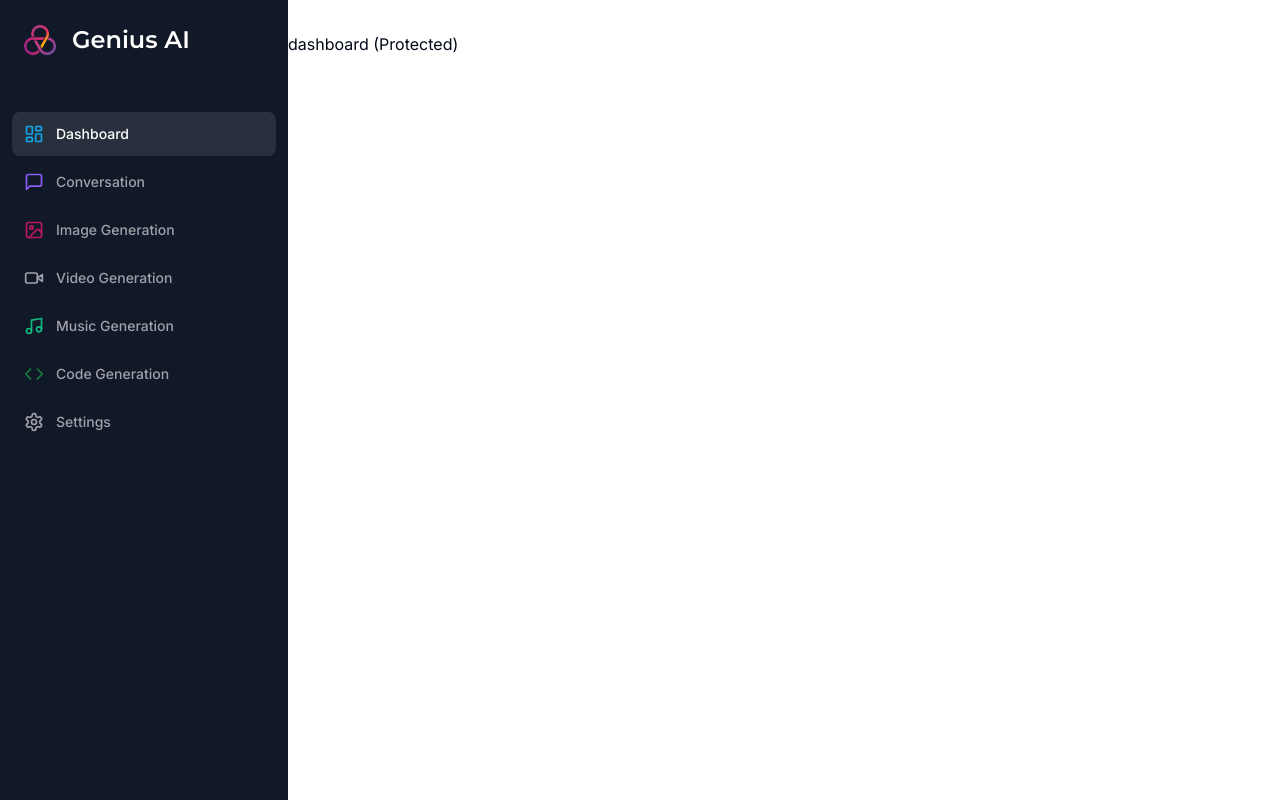
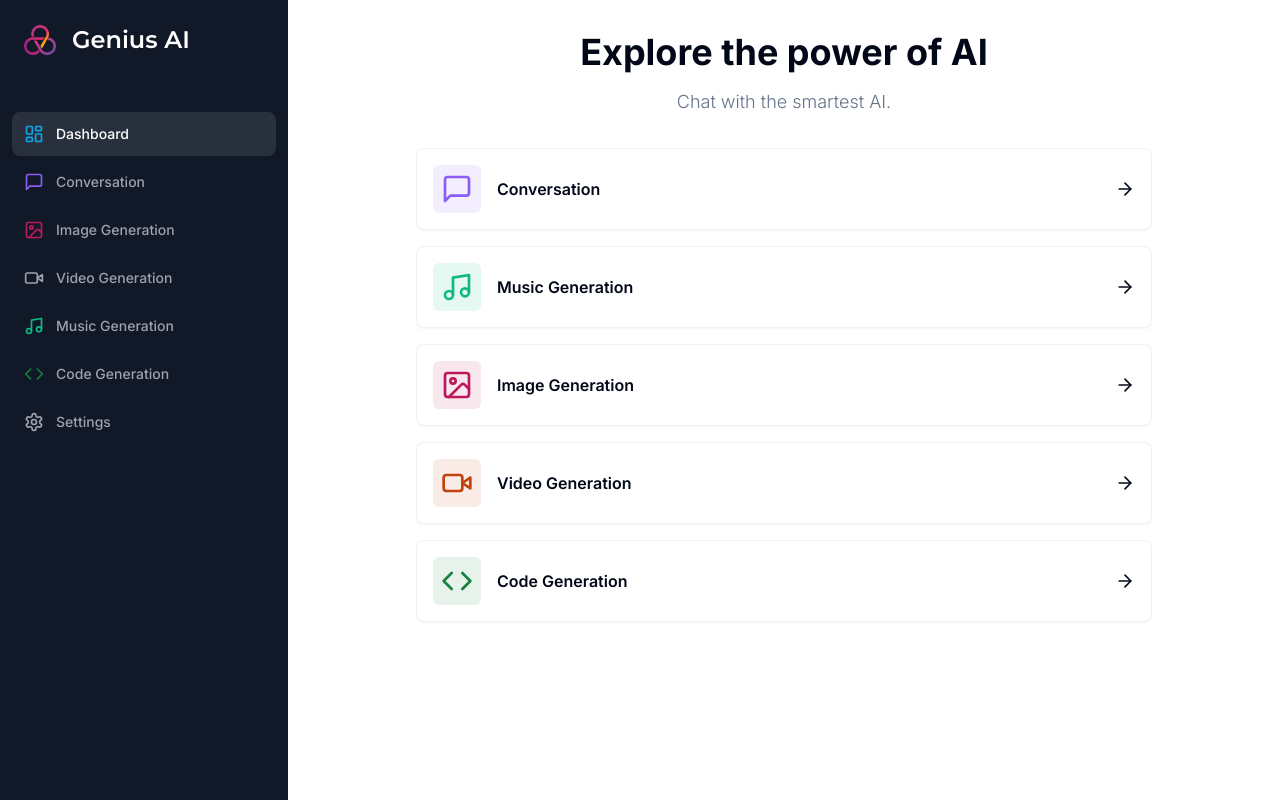
Before and after one commit to DigitalPotential/ai-saas, a Next.js app: page /dashboard in a window 1280 px wide. Built offline with nearby package versions, Linux system fonts and the light colour scheme.

Commit message:
feat: Dashboard with Ai alternatives

```diff
--- a/app/(dashboard)/(routes)/dashboard/page.tsx
+++ b/app/(dashboard)/(routes)/dashboard/page.tsx
@@ -1,7 +1,79 @@
+"use client";
+
+import { Card } from "@/components/ui/card";
+import { MessageSquare, ArrowRight, Music, VideoIcon, ImageIcon, Code } from "lucide-react";
+import { cn } from "@/lib/utils";
+import { useRouter } from "next/router";
+
+const tools = [
+    {
+        label: "Conversation",
+        icon: MessageSquare,
+        color: "text-violet-500",
+        bgColor: "bg-violet-500/10",
+        href: "/conversation",
+    },
+    {
+        label: "Music Generation",
+        icon: Music,
+        color: "text-emerald-500",
+        bgColor: "bg-emerald-500/10",
+        href: "/music",
+    },
+    {
+        label: "Image Generation",
+        icon: ImageIcon,
+        color: "text-pink-700",
+        bgColor: "bg-pink-700/10",
+        href: "/image",
+    },
+    {
+        label: "Video Generation",
+        icon: VideoIcon,
+        color: "text-orange-700",
+        bgColor: "bg-orange-700/10",
+        href: "/video",
+    },
+    {
+        label: "Code Generation",
+        icon: Code,
+        color: "text-green-700",
+        bgColor: "bg-green-700/10",
+        href: "/code",
+    }
+];
+
 const DashboardPage = () => {
+    const router = useRouter();
     return (
         <div>
-            <p>dashboard (Protected)</p>
+            <div className="mb-8 space-y-4">
+                <h2 className="text-2xl md:text-4xl font-bold text-center">
+                    Explore the power of AI
+                </h2>
+                <p className="text-muted-foreground font-light text-sm md:text-lg text-center">
+                    Chat with the smartest AI.
+                </p>
+            </div>
+            <div className="px-4 md:px-20 lg:px-32 space-y-4">
+                {tools.map((tool) => (
+                    <Card
+                    onClick={() => router.push(tool.href)}
+                    key={tool.href}
+                    className="p-4 border-black/5 flex items-center justify-between hover:shadow-md transition cursor-pointer"
+                    >
+                        <div className="flex items-center gap-x-4">
+                            <div className={cn("p-2 w-fit rounded-md", tool.bgColor)}>
+                                <tool.icon className={cn("w-8 h-8", tool.color)} />
+                            </div>
+                            <div className="font-semibold">
+                                {tool.label}
+                            </div>
+                        </div>
+                        <ArrowRight className="w-5 h-5" />
+                    </Card>
+                    ))}
+            </div>
         </div>
     );
 };
--- /dev/null
+++ b/components/ui/card.tsx
@@ -0,0 +1,79 @@
+import * as React from "react"
+
+import { cn } from "@/lib/utils"
+
+const Card = React.forwardRef<
+  HTMLDivElement,
+  React.HTMLAttributes<HTMLDivElement>
+>(({ className, ...props }, ref) => (
+  <div
+    ref={ref}
+    className={cn(
+      "rounded-lg border bg-card text-card-foreground shadow-sm",
+      className
+    )}
+    {...props}
+  />
+))
+Card.displayName = "Card"
+
+const CardHeader = React.forwardRef<
+  HTMLDivElement,
+  React.HTMLAttributes<HTMLDivElement>
+>(({ className, ...props }, ref) => (
+  <div
+    ref={ref}
+    className={cn("flex flex-col space-y-1.5 p-6", className)}
+    {...props}
+  />
+))
+CardHeader.displayName = "CardHeader"
+
+const CardTitle = React.forwardRef<
+  HTMLParagraphElement,
+  React.HTMLAttributes<HTMLHeadingElement>
+>(({ className, ...props }, ref) => (
+  <h3
+    ref={ref}
+    className={cn(
+      "text-2xl font-semibold leading-none tracking-tight",
+      className
+    )}
+    {...props}
+  />
+))
+CardTitle.displayName = "CardTitle"
+
+const CardDescription = React.forwardRef<
+  HTMLParagraphElement,
+  React.HTMLAttributes<HTMLParagraphElement>
+>(({ className, ...props }, ref) => (
+  <p
+    ref={ref}
+    className={cn("text-sm text-muted-foreground", className)}
+    {...props}
+  />
+))
+CardDescription.displayName = "CardDescription"
+
+const CardContent = React.forwardRef<
+  HTMLDivElement,
+  React.HTMLAttributes<HTMLDivElement>
+>(({ className, ...props }, ref) => (
+  <div ref={ref} className={cn("p-6 pt-0", className)} {...props} />
+))
+CardContent.displayName = "CardContent"
+
+const CardFooter = React.forwardRef<
+  HTMLDivElement,
+  React.HTMLAttributes<HTMLDivElement>
+>(({ className, ...props }, ref) => (
+  <div
+    ref={ref}
+    className={cn(" flex items-center p-6 pt-0", className)}
+    {...props}
+  />
+))
+CardFooter.displayName = "CardFooter"
+
+export { Card, CardHeader, CardFooter, CardTitle, CardDescription, CardContent }
```
